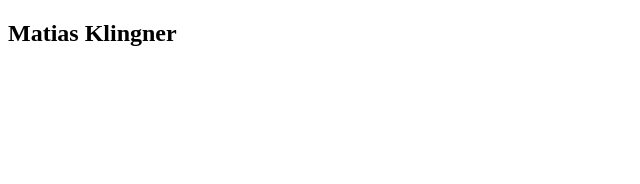
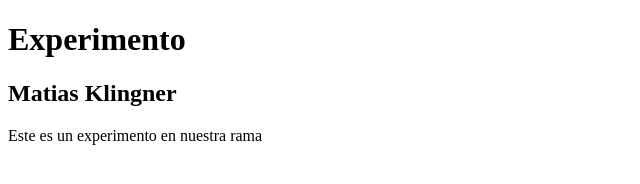
Before and after one commit to matiasklingner/curso, a plain HTML site: page index.html in a window 1280 px wide. Shown: the whole page, without its empty margins (0-640 px from the left). Drawn offline with Linux system fonts and the light colour scheme.

Commit message:
Agregamos texto de experimento

```diff
--- a/index.html
+++ b/index.html
@@ -5,8 +5,14 @@
     <title>Git y github</title>
   </head>
   <body>
+    <header>
+      <h1>Experimento</h1>
+    </header>
    <div class="container">
      <h2>Matias Klingner</h2>
    </div>
+   <footer>
+    <p>Este es un experimento en nuestra rama</p>
+   </footer>
   </body>
 </html>
```
